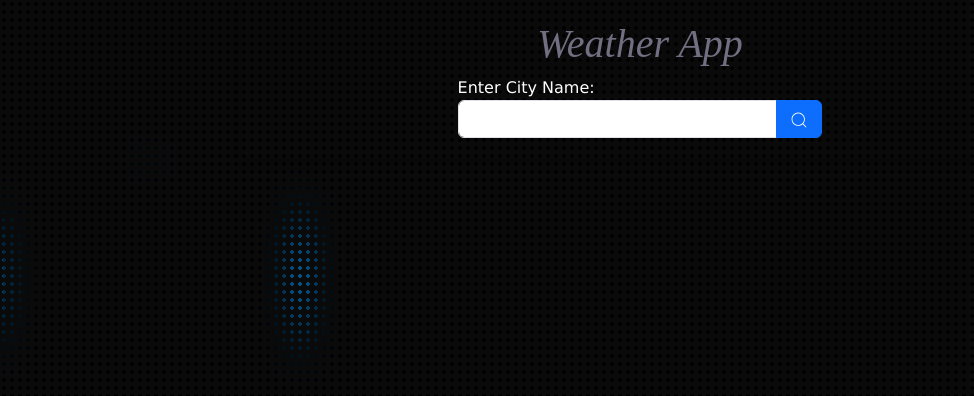
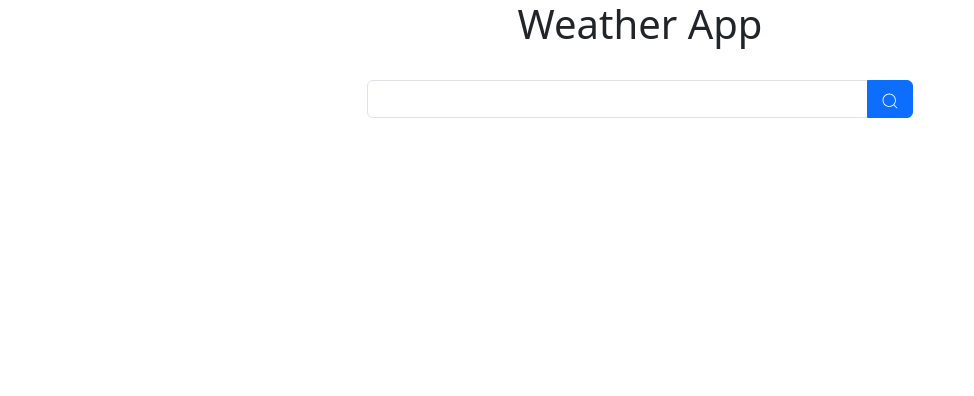
Before and after one commit to Aswanthkumar486/New-WeatherApp, a React (Vite) app: page / in a window 1280 px wide. Shown: the top 396 px of the page, without its empty margins (0-974 px from the left). Built offline with nearby package versions, Linux system fonts and the light colour scheme.

Commit message:
Update index.css

```diff
--- a/src/index.css
+++ b/src/index.css
@@ -1,74 +1,66 @@
-/* Apply a universal font style to all elements */
-* {
-    font-family: Verdana, Geneva, Tahoma, sans-serif; /* Sets the font family */
+/* * {
+  font-family: Verdana, Geneva, Tahoma, sans-serif;
 }
 
-/* Styling for the body */
 body {
-    position: relative; /* Ensures correct positioning for child elements */
-    --c: rgb(36, 144, 216); /* Defines a CSS variable for color */
-    background-color: #000; /* Sets the background color to black */
-    min-height: 100vh; /* Ensures the body covers the full height of the viewport */
-    background-size: cover; /* Makes sure the background covers the entire screen */
-    animation: hi 150s linear infinite; /* Applies an animation to the background */
+  position: relative;
+  --c: rgb(36, 144, 216);
+  background-color: #000;
+  min-height: 100vh;
+  background-size: cover;
+  animation: hi 150s linear infinite;
 }
 
-/* Background effect layer using the ::after pseudo-element */
 body::after {
-    content: ""; /* Creates an empty pseudo-element */
-    position: absolute; /* Makes the pseudo-element cover the whole screen */
-    inset: 0; /* Ensures the element stretches across the entire body */
-    z-index: 0; /* Places it behind all other content */
-    backdrop-filter: blur(1em) brightness(6); /* Applies a blur and brightness effect */
-    background-image: radial-gradient(circle at 50% 50%, #0000 0, #0000 2px, hsl(0 0 4%) 2px); /* Adds a dotted pattern */
-    background-size: 8px 8px; /* Defines the size of the dotted pattern */
+  content: "";
+  position: absolute;
+  inset: 0;
+  z-index: 0;
+  backdrop-filter: blur(1em) brightness(6);
+  background-image: radial-gradient(circle at 50% 50%, #0000 0, #0000 2px, hsl(0 0 4%) 2px);
+  background-size: 8px 8px;
 }
 
-/* Main container styles */
 .container {
-    position: relative; /* Ensures it appears correctly on the page */
-    z-index: 2; /* Places it above the background effect */
-    width: 62%; /* Defines the container width */
-    background: transparent; /* Makes the container background transparent */
-    margin: auto; /* Centers the container horizontally */
-    padding: 20px; /* Adds spacing inside the container */
-    box-shadow: 0 4px 10px rgba(0, 0, 0, 0.2); /* Adds a subtle shadow effect */
+  position: relative;
+  z-index: 2;
+  width: 62%;
+  background: transparent;
+  margin: auto;
+  padding: 20px;
+  box-shadow: 0 4px 10px rgba(0, 0, 0, 0.2);
 }
 
-/* Styling for headings */
 h1 {
-    color: #716f81; /* Sets the text color */
-    font-family: cursive; /* Uses a cursive font */
-    font-style: italic; /* Makes the text italic */
+  color: #716f81;
+  font-family: cursive;
+  font-style: italic;
 }
 
-/* Style for strong (bold) text inside section content */
 .section-content strong {
-    color: white; /* Sets the text color to white */
+  color: white;
 }
 
-/* Style for paragraph text inside section content */
 .section-content p {
-    color: #FFDD87; /* Sets the text color to a yellowish shade */
+  color: #FFDD87;
 }
 
-/* Background animation effect with multiple radial gradients */
 body {
-    --c: #09f; /* Defines a color variable */
+  --c: #09f;
   background-image:
       radial-gradient(4px 100px at 0px 235px, var(--c), #0000),
       radial-gradient(4px 100px at 300px 235px, var(--c), #0000),
-        radial-gradient(1.5px 1.5px at 150px 117.5px, var(--c) 100%, #0000 150%); /* Creates multiple radial gradients for a pattern */
-    background-size: 100% 100%; /* Ensures full coverage of the screen */
-    animation: hi 150s linear infinite; /* Applies an animation to move the background */
+      radial-gradient(1.5px 1.5px at 150px 117.5px, var(--c) 100%, #0000 150%);
+  background-size: 100% 100%;
+  animation: hi 150s linear infinite;
 }
 
-/* Keyframe animation for the background */
 @keyframes hi {
   0% {
-        background-position: 0 0; /* Initial position */
+      background-position: 0 0;
   }
   100% {
-        background-position: 0 100vh; /* Moves the background smoothly */
+      background-position: 0 100vh;
   }
 }
+ */
```
Lines whose indentation alone changed are shown as unchanged.
